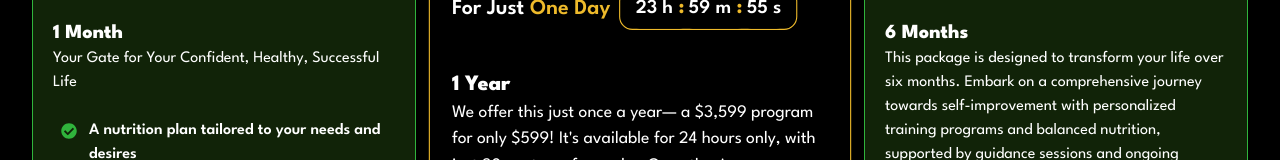
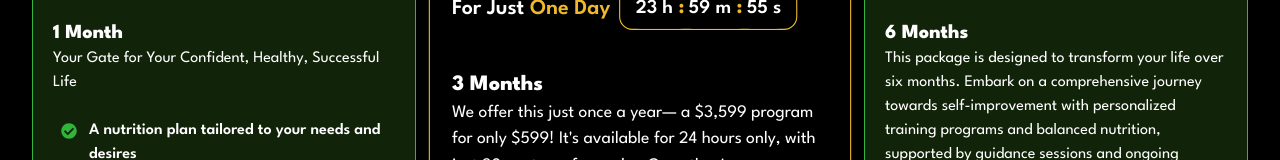
Before and after one commit to mohamed-sayed-elmahdy/kalos-fit, a Next.js app: page /packages in a window 1280 px wide. Shown: the part 394-554 px from the top of the page. Built offline with nearby package versions, Linux system fonts and the light colour scheme.

Commit message:
Update packages and layout components

```diff
--- a/src/app/components/packages/Packages.jsx
+++ b/src/app/components/packages/Packages.jsx
@@ -30,7 +30,7 @@ const packages = [
   },
   {
     name: "Get Ready",
-    period: "1 Year",
+    period: "3 Months",
     price: 599,
     summary:
       "We offer this just once a year—\n" +
@@ -117,7 +117,7 @@ const PackageCard = ({ pkg, index }) => {
           <span>${pkg.price}</span>
           {index === 1 && (
             <CounterdownTimer
-              startDate={new Date().toISOString()}
+              startDate={new Date().toISOString() }
               endDate={new Date(new Date().setDate(new Date().getDate() + 1)).toISOString()}
             />
           )}
```
